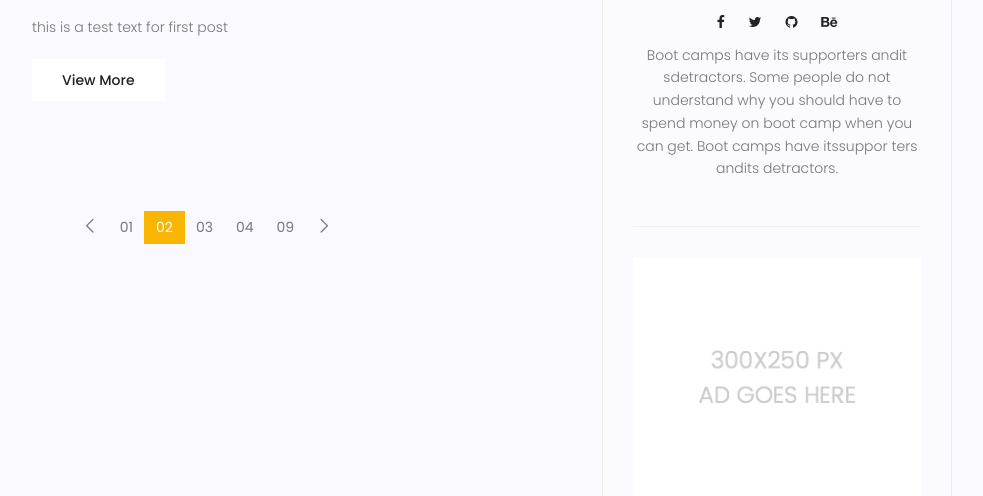
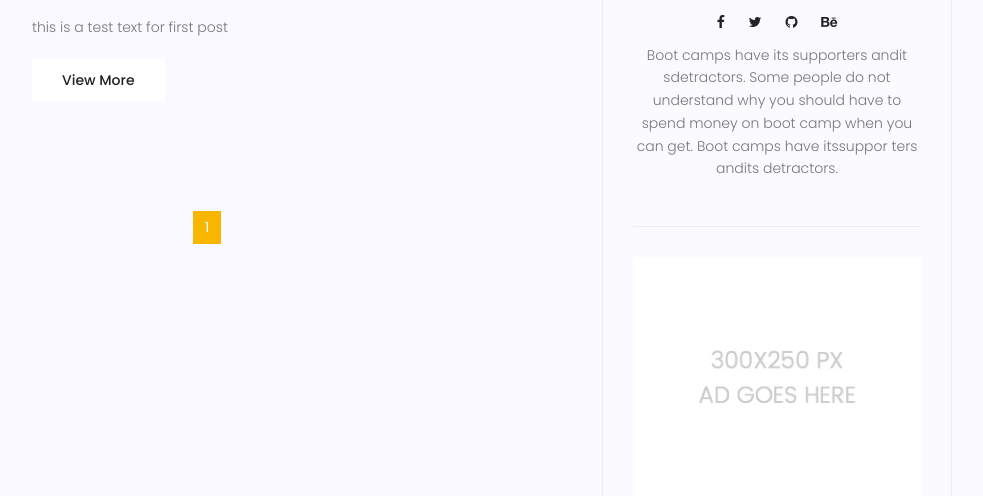
Before and after one commit to shahrzadjafari95/django_prac_maktab, a Django app: page /blog/ in a window 1280 px wide. Shown: the part 1451-1947 px from the top of the page, without its empty margins (243-1226 px from the left). Run offline with Django 4.2, Linux system fonts and the light colour scheme; data comes from the database, SQL or seed files in the repository; both versions use the stored data as it was after the commit; some libraries are stand-ins or nearby versions.

Commit message:
use search pagination
use search pagination

```diff
--- a/blog/views.py
+++ b/blog/views.py
@@ -1,6 +1,7 @@
 from django.shortcuts import render, get_object_or_404
 from django.utils import timezone
 from blog.models import Post
+from django.core.paginator import Paginator,PageNotAnInteger,EmptyPage
 
 
 # Create your views here.
@@ -18,6 +19,14 @@ def blog_view(request, **kwargs):
         posts = posts.filter(category__name=kwargs['cat_name'])
     if kwargs.get('author_username') is not None:
         posts = posts.filter(author__username=kwargs['author_username'])
+    posts = Paginator(posts, 2)
+    try:
+        page_number = request.GET.get('page')
+        posts = posts.get_page(page_number)
+    except PageNotAnInteger:
+        posts = posts.get_page(1)
+    except EmptyPage:
+        posts = posts.get_page(1)
     context = {'posts': posts}
     return render(request, 'blog/blog-home.html', context)
 
--- a/templates/blog/blog-home.html
+++ b/templates/blog/blog-home.html
@@ -147,27 +147,31 @@
 
         <nav class="blog-pagination justify-content-center d-flex">
           <ul class="pagination">
+            {% if posts.has_previous %}
             <li class="page-item">
-              <a href="#" class="page-link" aria-label="Previous">
+              <a href="?page={{posts.previous_page_number}}" class="page-link" aria-label="Previous">
                 <span aria-hidden="true">
                   <span class="lnr lnr-chevron-left"></span>
                 </span>
               </a>
             </li>
-            <li class="page-item"><a href="#" class="page-link">01</a></li>
-            <li class="page-item active">
-              <a href="#" class="page-link">02</a>
-            </li>
-            <li class="page-item"><a href="#" class="page-link">03</a></li>
-            <li class="page-item"><a href="#" class="page-link">04</a></li>
-            <li class="page-item"><a href="#" class="page-link">09</a></li>
+            {% endif %}
+            {% for i in posts.paginator.page_range %}
+              {% if posts.number == i %}
+                <li class="page-item active"  > <a href="?page={{i}}" class="page-link"> {{i}} </a> </li>
+              {% else %}
+                <li class="page-item "  ><a href="?page={{i}}" class="page-link"> {{i}} </a></li>
+              {% endif %}
+            {% endfor %}
+            {% if posts.has_next %}
             <li class="page-item">
-              <a href="#" class="page-link" aria-label="Next">
+              <a href="?page={{posts.next_page_number}}" class="page-link" aria-label="Next">
                 <span aria-hidden="true">
                   <span class="lnr lnr-chevron-right"></span>
                 </span>
               </a>
             </li>
+            {% endif %}
           </ul>
         </nav>
       </div>
```
Also changed, not shown: db.sqlite3.
